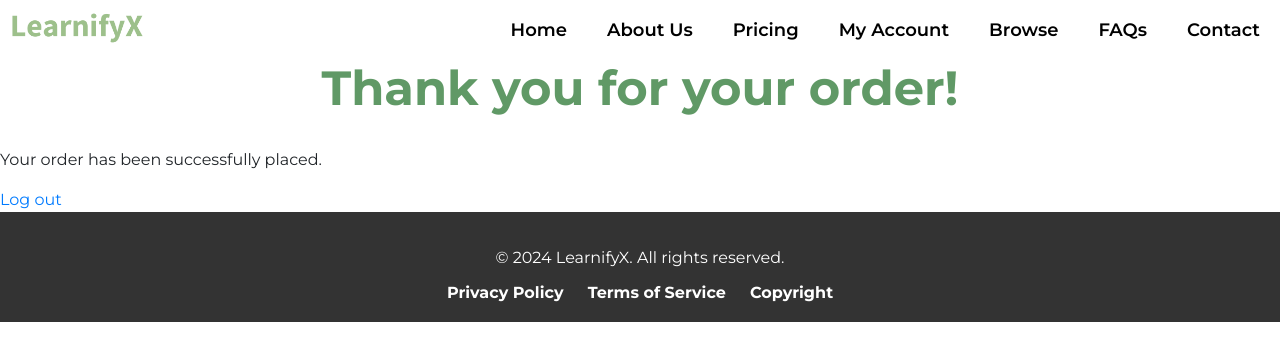
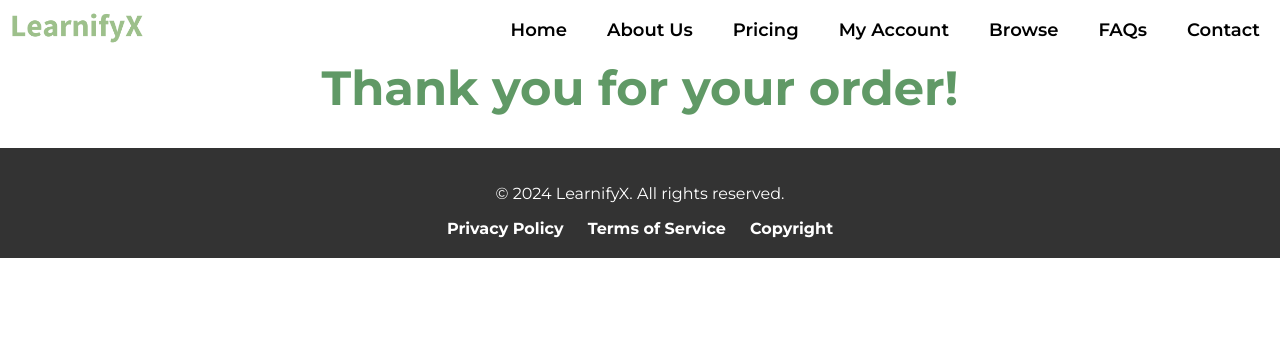
Before and after one commit to duyhnynh/COSC2430-ProjectGroup-8, a Flask app: page /order/confirmation/1 in a window 1280 px wide. Shown: the top 361 px of the page. Run offline with Flask 3, Linux system fonts and the light colour scheme; some libraries are stand-ins or nearby versions.

Commit message:
remove log out link

```diff
--- a/templates/thank_you.html
+++ b/templates/thank_you.html
@@ -21,11 +21,7 @@
 
     <div id="thank-you">
       <h1>Thank you for your order!</h1>
-      <p>Your order has been successfully placed.</p>
     </div>
-
-     <!-- add logout -->
-    <a href="/logout">Log out</a>
 
     <iframe src="/footer" id="iframe-footer"></iframe>
     <script src="/static/general.js"></script>
```
